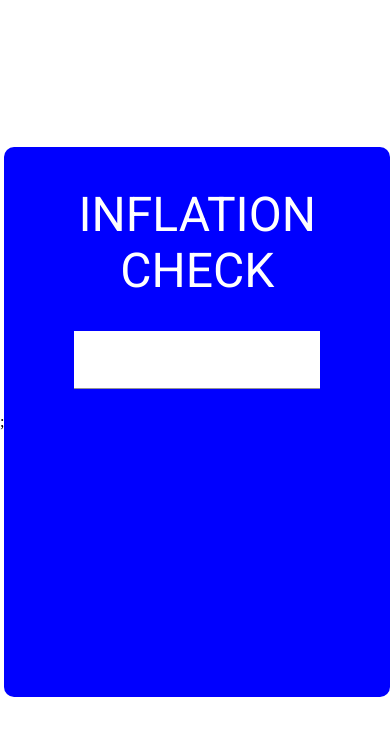
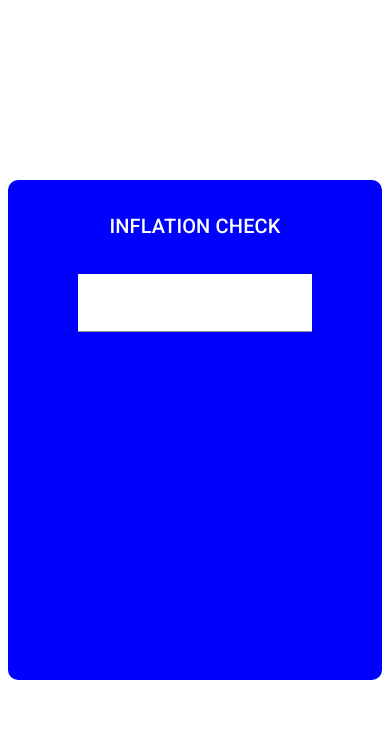
Before and after one commit to linh-nguyenkhanh/inflation-check-app, a React (Vite) app: page / in a window 390 px wide. Shown: the top 736 px of the page. Built offline with nearby package versions, Linux system fonts and the light colour scheme.

Commit message:
MUI breakpoint settings

```diff
--- a/src/App.jsx
+++ b/src/App.jsx
@@ -1,5 +1,5 @@
 import React, { useState, useEffect } from "react";
-
+import { styled } from "@mui/material/styles";
 import {
   Box,
   Container,
@@ -10,7 +10,6 @@ import {
 } from "@mui/material";
 
 import CalendarMonthOutlinedIcon from "@mui/icons-material/CalendarMonthOutlined";
-import PublicOutlinedIcon from "@mui/icons-material/PublicOutlined";
 import TrendingUpOutlinedIcon from "@mui/icons-material/TrendingUpOutlined";
 import TimelapseOutlinedIcon from "@mui/icons-material/TimelapseOutlined";
 import { Hearts } from "react-loading-icons";
@@ -20,6 +19,33 @@ import "@fontsource/roboto/500.css";
 import "@fontsource/roboto/700.css";
 
 import Grid2 from "@mui/material/Unstable_Grid2/Grid2";
+// xs, extra-small: 0px
+// xl, extra-large: 1536px
+const Root = styled("div")(({ theme }) => ({
+  padding: theme.spacing(1),
+  // sm, small: 600px
+  [theme.breakpoints.up("sm")]: {
+    position: "relative",
+    left: "50%",
+    transform: "translateX(-50%)",
+    margin: "30px",
+    height: 300,
+    width: 400,
+
+  },
+  // md, medium: 900px
+  [theme.breakpoints.up("md")]: {
+    position: "relative",
+    left: "50%",
+    transform: "translateX(-50%)",
+    width: 500,
+
+  },
+  // lg, large: 1200px
+  [theme.breakpoints.up("lg")]: {
+    width: 600,
+  },
+}));
 
 const App = () => {
   const [loading, setLoading] = useState(false);
@@ -51,6 +77,7 @@ const App = () => {
   }, [searchTerm]);
 
   return (
+    <Root>
       <Box
         sx={{
           display: "flex",
@@ -60,18 +87,23 @@ const App = () => {
           borderRadius: "16px",
         }}
       >
-      ;
         <Container
           sx={{
             backgroundColor: "blue",
             width: 600,
-          height: 550,
+            height: 500,
             color: "white",
             borderRadius: "10px",
-          padding: "40px 10px",
+            padding: "30px 10px",
           }}
         >
-        <Typography variant="h3" color="white" textAlign="center" mb={2}>
+          <Typography
+            variant="h3"
+            color="white"
+            textAlign="center"
+            mb={2}
+            sx={{ typography: { lg: "h3", sm: "h4", xs: "h6" } }}
+          >
             INFLATION CHECK
           </Typography>
           <FormControl sx={{ display: "flex", margin: "0px 60px" }}>
@@ -108,43 +140,61 @@ const App = () => {
               </Typography>
             ) : (
               searchResult.map((result) => (
-              <div key={result.toString()}>
+                <Box key={result.toString()}>
                   <ul key={result.id} style={{ listStyle: "none" }}>
-                  <li key={result.country}>
-                    <PublicOutlinedIcon />
-                    Country Name: {result.country}
-                  </li>
-
                     <li key={result.type}>
-                    <TrendingUpOutlinedIcon />
-                    Inflation Type: {result.type}
+                      <Typography
+                        variant="h6"
+                        sx={{ typography: { lg: "h6", sm: "h7", xs: "body1" } }}
+                      >
+                        {" "}
+                        <TrendingUpOutlinedIcon /> Inflation Type:&nbsp;{" "}
+                        {result.type}
+                      </Typography>
                     </li>
 
                     <li key={result.period}>
                       {" "}
-                    <TimelapseOutlinedIcon />
-                    Inflation Period:{" "}
+                      <Typography
+                        variant="h6"
+                        sx={{ typography: { lg: "h6", sm: "h7", xs: "body1" } }}
+                      >
+                        {" "}
+                        <TimelapseOutlinedIcon /> Inflation Period:
                         <span style={{ textTransform: "uppercase" }}>
-                      {result.period}
+                          &nbsp; {result.period}
                         </span>
+                      </Typography>
                     </li>
 
                     <li key={result.monthly_rate_pct}>
-                    <CalendarMonthOutlinedIcon />
-                    Monthly Rate: {result.monthly_rate_pct}%
+                      <Typography
+                        variant="h6"
+                        sx={{ typography: { lg: "h6", sm: "h7", xs: "body1" } }}
+                      >
+                        {" "}
+                        <CalendarMonthOutlinedIcon /> Monthly Rate: &nbsp;{" "}
+                        {result.monthly_rate_pct}%
+                      </Typography>
                     </li>
 
                     <li key={result.yearly_rate_pct}>
-                    <CalendarMonthOutlinedIcon />
-                    Yearly Rate: {result.yearly_rate_pct}%
+                      <Typography
+                        variant="h6"
+                        sx={{ typography: { lg: "h6", sm: "h7", xs: "body1" } }}
+                      >
+                        <CalendarMonthOutlinedIcon /> Yearly Rate:&nbsp;{" "}
+                        {result.yearly_rate_pct}%
+                      </Typography>
                     </li>
                   </ul>
-              </div>
+                </Box>
               ))
             )}
           </Grid2>
         </Container>
       </Box>
+    </Root>
   );
 };
 
```
Also changed, not shown: src/index.css (line endings or trailing spaces), 1 other file (tests, documents, lock files or other folders). Lines whose indentation alone changed are shown as unchanged.
